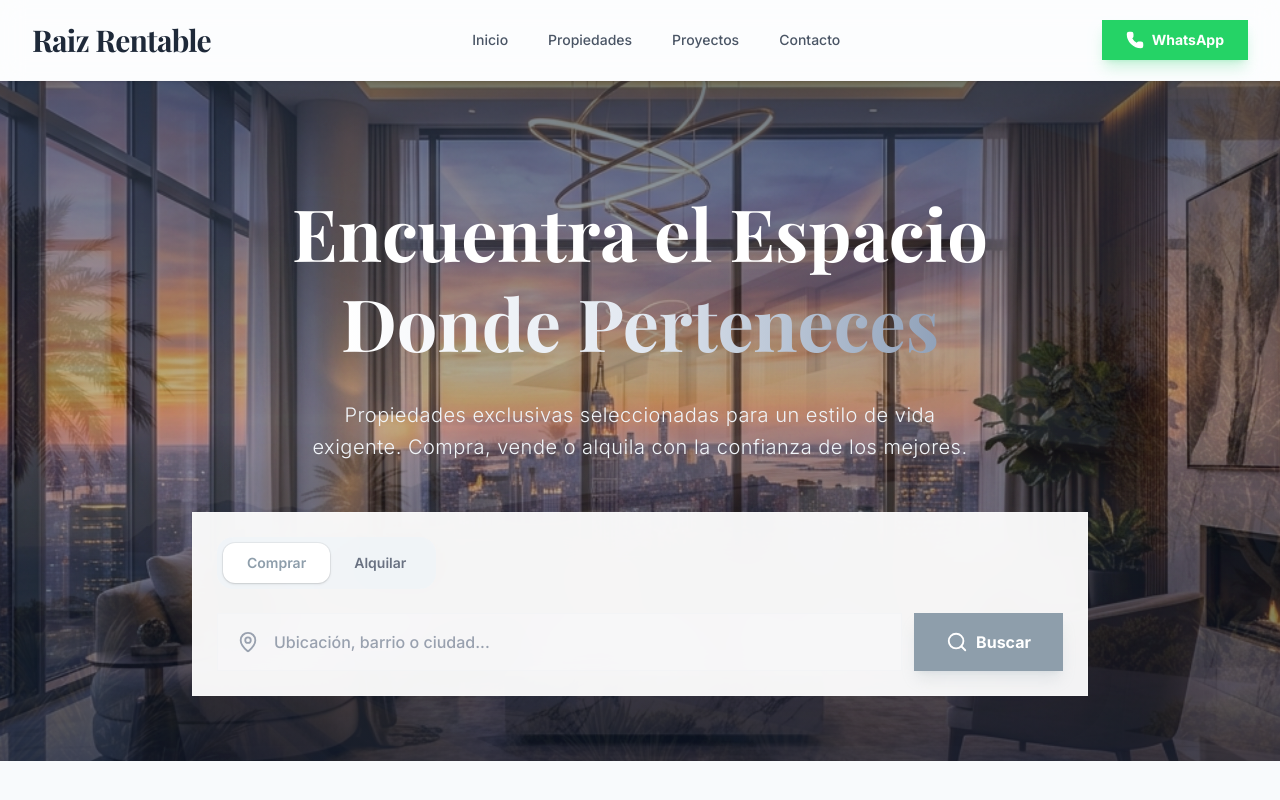
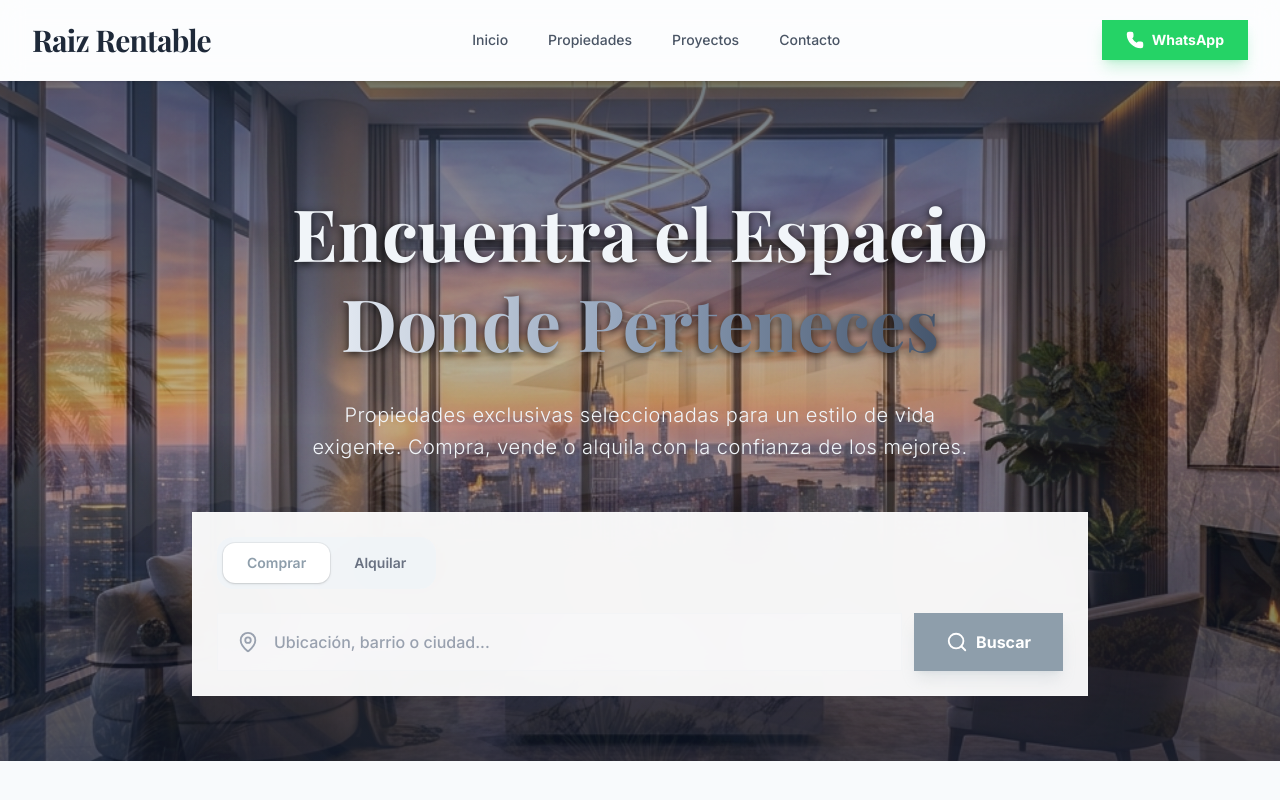
Before and after one commit to rrychs1/real-estate-web, a Next.js app in the folder real-estate-web/: page / in a window 1280 px wide. Shown: the top 800 px of the page. Built offline with nearby package versions, Linux system fonts and the light colour scheme; a web font is replaced by a local one.

Commit message:
Darken hero text and strengthen shadow for better contrast

```diff
--- a/real-estate-web/src/app/page.tsx
+++ b/real-estate-web/src/app/page.tsx
@@ -12,9 +12,9 @@ export default function Home() {
         <HeroBackground />
 
         <div className="relative z-10 container mx-auto px-4 text-center text-white mt-10">
-          <h1 className="text-4xl md:text-6xl lg:text-7xl font-bold font-serif mb-8 leading-tight text-balance drop-shadow-2xl animate-in slide-in-from-bottom-8 fade-in duration-1000 fill-mode-forwards">
+          <h1 className="text-4xl md:text-6xl lg:text-7xl font-bold font-serif mb-8 leading-tight text-balance drop-shadow-[0_2px_4px_rgba(0,0,0,0.8)] animate-in slide-in-from-bottom-8 fade-in duration-1000 fill-mode-forwards text-slate-100">
             Encuentra el Espacio <br />
-            <span className="text-transparent bg-clip-text bg-gradient-to-r from-white via-slate-200 to-slate-400">
+            <span className="text-transparent bg-clip-text bg-gradient-to-r from-slate-200 via-slate-400 to-slate-600">
               Donde Perteneces
             </span>
           </h1>
```
